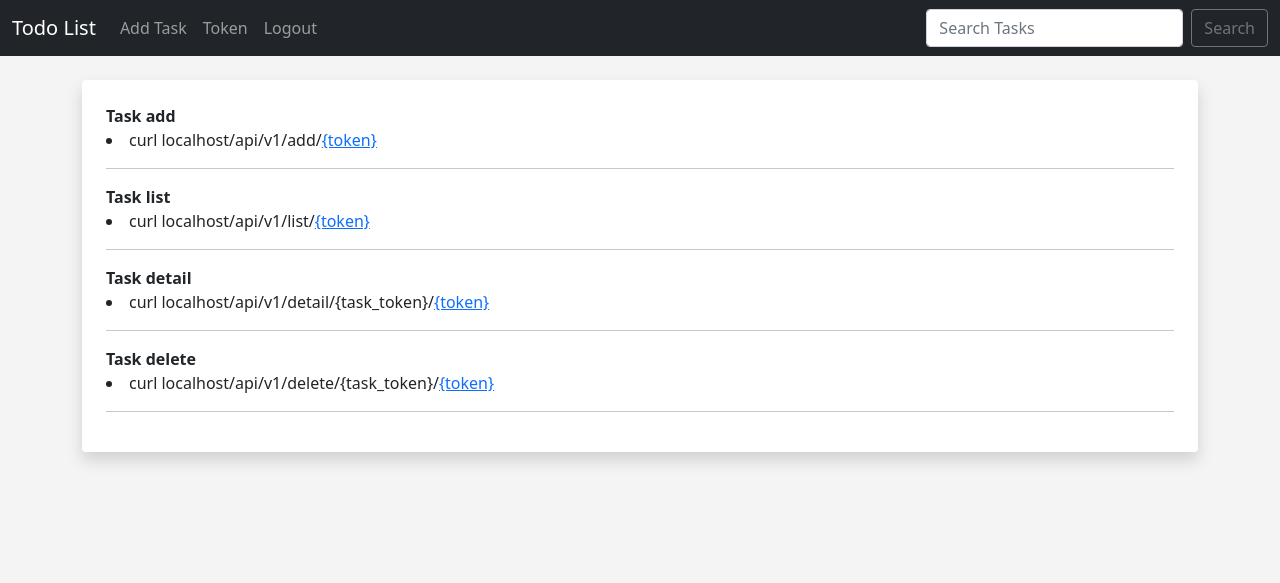
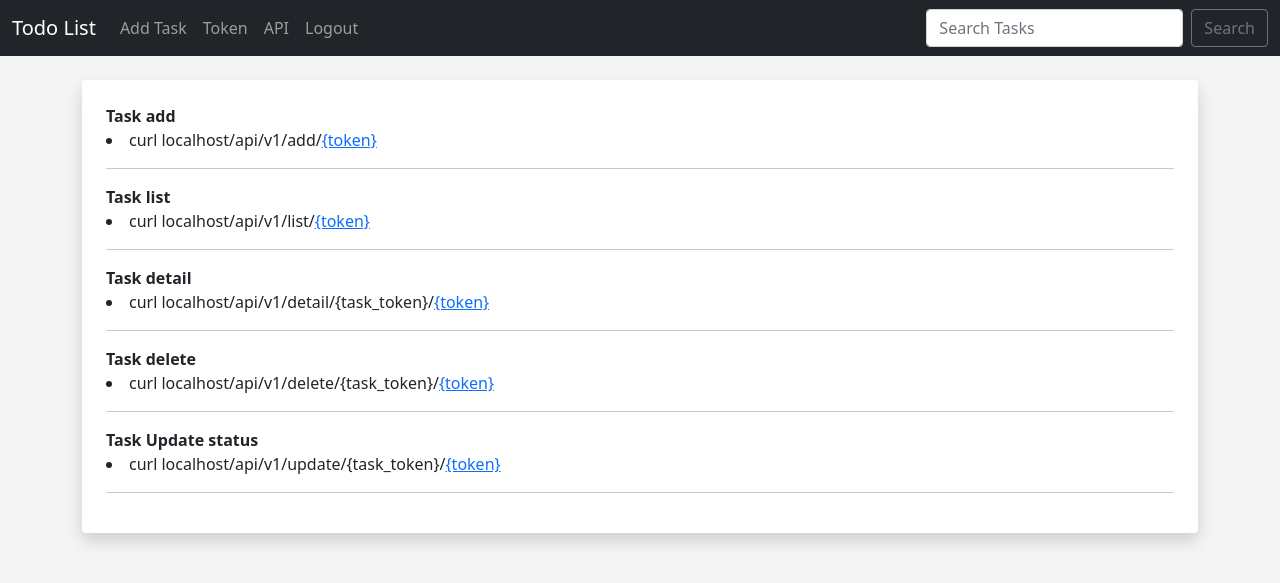
Before and after one commit to mohamad-liyaghi/django-todo-list-site, a Django app: page /api/v1/api/ in a window 1280 px wide. Shown: the top 583 px of the page. Run offline with Django 4.2, Linux system fonts and the light colour scheme; the visitor is signed in with stand-in values (Sample User, id 1).

Commit message:
Update status api added and some bugs fixed

```diff
--- a/apps/api/serializers.py
+++ b/apps/api/serializers.py
@@ -9,9 +9,9 @@ class TaskSerializer(serializers.ModelSerializer):
 class TaskCreateSerializer(serializers.ModelSerializer):
     class Meta:
         model = task
-        fields = ("name","detail","time_to_start","time_to_finish")
+        fields = ("name","detail","time_to_start")
 
 class TaskDerailSerializer(serializers.ModelSerializer):
     class Meta:
         model = task
-        fields = ("name","detail","time_to_start","time_to_finish","done","token")
+        fields = ("name","detail","time_to_start","done","token")
--- a/apps/api/urls.py
+++ b/apps/api/urls.py
@@ -1,5 +1,5 @@
 from django.urls import path
-from .views import ApiHomeView,ApiView,TaskView,TaskAdd,TaskDetail,TaskDelete
+from .views import ApiHomeView,ApiView,TaskView,TaskAdd,TaskDetail,TaskDelete,TaskUpdateStatus
 app_name = "api"
 urlpatterns= [
     path("",ApiHomeView.as_view(),name="home-api"),
@@ -7,5 +7,6 @@ urlpatterns= [
     path("list/<str:owner>/", TaskView.as_view(),name="task-api"),
     path("create/<str:owner>/", TaskAdd.as_view(),name="task-add"),
     path("detail/<str:token>/<str:owner>/", TaskDetail.as_view(),name="task-detail"),
-    path("delete/<str:token>/<str:owner>/",TaskDelete.as_view(), name="task-delete")
+    path("update/<str:token>/<str:owner>/",TaskUpdateStatus, name="task-update"),
+    path("delete/<str:token>/<str:owner>/",TaskDelete.as_view(), name="task-delete"),
 ]
--- a/apps/api/views.py
+++ b/apps/api/views.py
@@ -1,7 +1,10 @@
-from django.shortcuts import render
+from django.shortcuts import get_object_or_404, render
+from django.http import JsonResponse
+from django.db.models import Q
+from rest_framework.views import APIView
+from rest_framework.generics import CreateAPIView, ListAPIView, GenericAPIView
 from rest_framework.response import Response
-from rest_framework.views import APIView
-from rest_framework import generics
+
 import uuid
 
 from .serializers import TaskSerializer,TaskCreateSerializer,TaskDerailSerializer
@@ -9,22 +12,32 @@ from todo.models import task
 from account.models import User
 
 class ApiHomeView(APIView):
+    '''
+        Available api list
+    '''
     def get(self,request):
-        return Response("""
-        Api guide: List of tasks: domain.com/list/<user-token>/
-        Tasks detail: domain.com/api/v1/detail/<task-token>/<task-owner>/
-        Create task: domain.com/api/v1/create/<owner-token>/
-        """)
+        api_list = [
+            {"List of tasks:" : "api/v1/list/<user-token>/"},
+            {"Tasks detail" : "/api/v1/detail/<task-token>/<task-owner>/"},
+            {"Create task" : "/api/v1/create/<owner-token>/"}
+        ]
+        return Response(api_list)
 
-class TaskView(APIView):
+class TaskView(ListAPIView):
+    '''
+        Show all tasks
+    '''
     model = task
     serializer_class = TaskSerializer
-    def get(self,request,owner):
-        queryset = task.objects.filter(owner__token=owner)
-        serializer = TaskSerializer(queryset,many=True)
-        return Response(serializer.data)
+    def get_queryset(self):
+        owner = self.kwargs["owner"]
+        object = task.objects.filter(Q(owner__token=owner))
+        return object
 
-class TaskAdd(generics.CreateAPIView):
+class TaskAdd(CreateAPIView):
+    '''
+        Create task
+    '''
     queryset = task.objects.all()
     serializer_class = TaskCreateSerializer
     def create(self,request,owner):
@@ -37,19 +50,39 @@ class TaskAdd(generics.CreateAPIView):
         return Response("data saved")
 
 class TaskDetail(APIView):
+    '''
+        Your tasks detail
+    '''
     queryset = task.objects.all()
     serializer_class = TaskCreateSerializer
     def get(self,request,owner,token):
-        queryset = task.objects.filter(token=token, owner__token=owner)
+        queryset = get_object_or_404(task, Q(token=token) & Q(owner__token=owner))
         serializer = TaskDerailSerializer(queryset, many=True)
         return Response(serializer.data)
 
 class TaskDelete(APIView):
+    '''
+        Delete a task
+    '''
     def get(self,request,token,owner):
         try:
-            task.objects.get(token=token,owner__token=owner).delete()
-            return Response("Task has deleted")
+            get_object_or_404(task, Q(token=token) & Q(owner__token=owner)).delete
+            return Response("Task  deleted")
         except:return Response("no such task found")
 
+def TaskUpdateStatus(request, token, owner):
+    object = task.objects.filter(Q(token=token) & Q(owner__token=owner)).first()
+    if object.done is not True:
+        object.done = True
+        object.save()
+        return JsonResponse({'done': 'Task updated successfully'}, status=200)
+    else:
+        return JsonResponse({'error': 'Task is already done'}, status=401)
+
+
+
 def ApiView(request):
+    '''
+        a Task documentation page
+    '''
     return render(request,"todo/api_list.html")
--- a/apps/templates/navbar.html
+++ b/apps/templates/navbar.html
@@ -15,7 +15,10 @@
               <li class="nav-item">
           <a class="nav-link" href="{% url 'account:token' %}">Token</a>
         </li>
-              <li class="nav-item">
+        <li class="nav-item">
+          <a class="nav-link" href="{%url 'api:api-list'%}">API</a>
+        </li>
+        <li class="nav-item">
           <a class="nav-link" href="{% url 'account:logout' %}">Logout</a>
         </li>
 
--- a/apps/templates/todo/api_list.html
+++ b/apps/templates/todo/api_list.html
@@ -19,6 +19,9 @@
 <b>Task delete</b>
 <li>curl {{ request.META.HTTP_HOST }}/api/v1/delete/{task_token}/<a href="{%url 'account:token'%}">{token}</a> </li>
 <hr>
+<b>Task Update status</b>
+<li>curl {{ request.META.HTTP_HOST }}/api/v1/update/{task_token}/<a href="{%url 'account:token'%}">{token}</a> </li>
+<hr>
 {%endblock%}
 </body>
 </html>
--- a/apps/templates/todo/createTask.html
+++ b/apps/templates/todo/createTask.html
@@ -19,9 +19,7 @@
 						        		<li>{{form.detail|as_crispy_field}}</li><hr>
 
 					        		<li>{{form.time_to_start|as_crispy_field}}</li><hr>
-
-					        		<li>{{form.time_to_finish|as_crispy_field}}</li><hr>
-					        		</div>
+									</div>
 					        		<br>
 					        		<button  class="btn btn-outline-success btn-sm">Save</button>
 								</div>
--- a/apps/templates/todo/home.html
+++ b/apps/templates/todo/home.html
@@ -21,7 +21,6 @@
 								        		<hr>
 								        		<li>{{tasks.detail}}</li>
 												<li>Start: {{tasks.time_to_start|naturaltime}}</li>
-												<li>Finish: {{tasks.time_to_finish|naturaltime}}</li>
 								        		{%if tasks.done == False%}
 								        			<li>Status : Unfinished </li>
 												{%else%}
--- a/apps/templates/todo/updateTask.html
+++ b/apps/templates/todo/updateTask.html
@@ -20,7 +20,6 @@
 
 					        		<li>{{form.time_to_start|as_crispy_field}}</li><hr>
 
-					        		<li>{{form.time_to_finish|as_crispy_field}}</li><hr>
 									<li>{{form.token|as_crispy_field}}</li><hr>
 					        		<li>{{form.done|as_crispy_field}}</li><hr>
 					        		</div>
--- a/apps/todo/forms.py
+++ b/apps/todo/forms.py
@@ -10,5 +10,4 @@ class UpdateTodoForm(ModelForm):
 			'name': forms.TextInput(attrs={'class':'form-control', 'placeholder':'Tasks Name'}),
 			'detail': forms.TextInput(attrs={'class':'form-control', 'placeholder':'write a few lines about your Task'}),
 			'time_to_start': forms.TextInput(attrs={'class':'form-control', 'placeholder':'YYYY-MM-DD HH:MM:SS'}),
-			'time_to_finish': forms.TextInput(attrs={'class':'form-control', 'placeholder':'YYYY-MM-DD HH:MM:SS'}),
 		}
--- a/apps/todo/models.py
+++ b/apps/todo/models.py
@@ -9,7 +9,6 @@ class task(models.Model):
     owner = models.ForeignKey(User, blank=True, null=True, on_delete=models.SET_NULL)
     token = models.CharField(max_length=12,unique=True,blank=True,null=True)
     time_to_start = models.DateTimeField()
-    time_to_finish = models.DateTimeField()
     done = models.BooleanField(default=False)
 
     def __str__(self):
```
